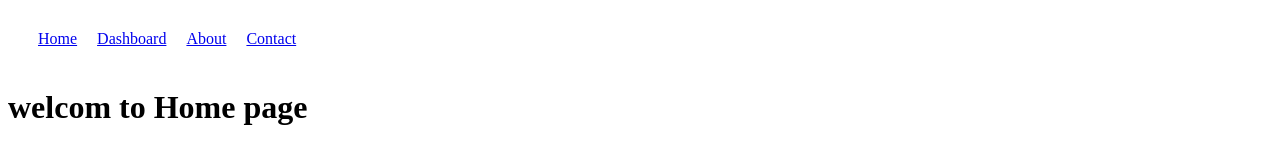
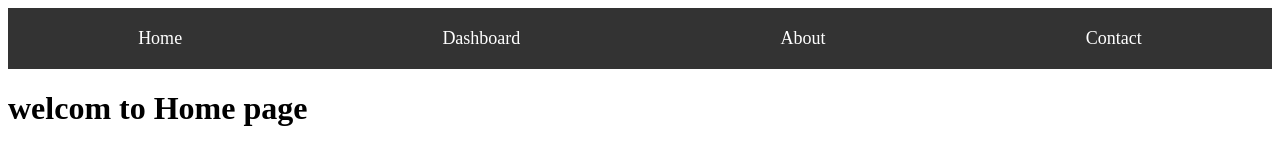
Before and after one commit to KrushnaBarhate03/Assignment44, a React app: page / in a window 1280 px wide. Built offline with nearby package versions, Linux system fonts and the light colour scheme.

Commit message:
Assignmnet 44 completed

```diff
--- a/src/component/nav.css
+++ b/src/component/nav.css
@@ -1,9 +1,18 @@
-.nav{
-    display:flex;
-    flex-direction:row;
-    margin:10px;
-    padding:10px;
-}
-.navdesign{
-    padding:10px;
-}
+.nav {
+    display: flex;
+    justify-content: space-around;
+    background-color: #333;
+    padding: 10px 0;
+  }
+
+  .navdesign {
+    color: white;
+    text-decoration: none;
+    font-size: 18px;
+    padding: 10px 20px;
+  }
+
+  .navdesign:hover {
+    background-color: #575757;
+    border-radius: 5px;
+  }
```
